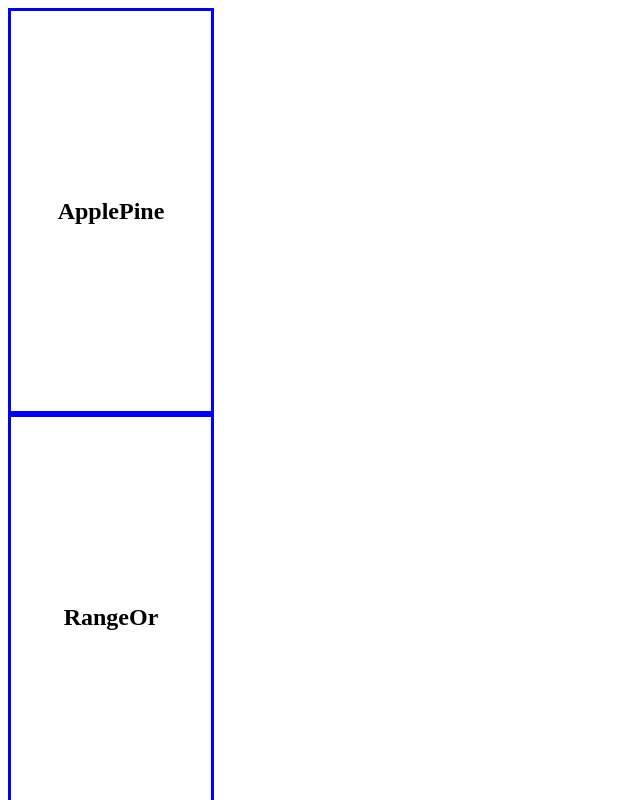
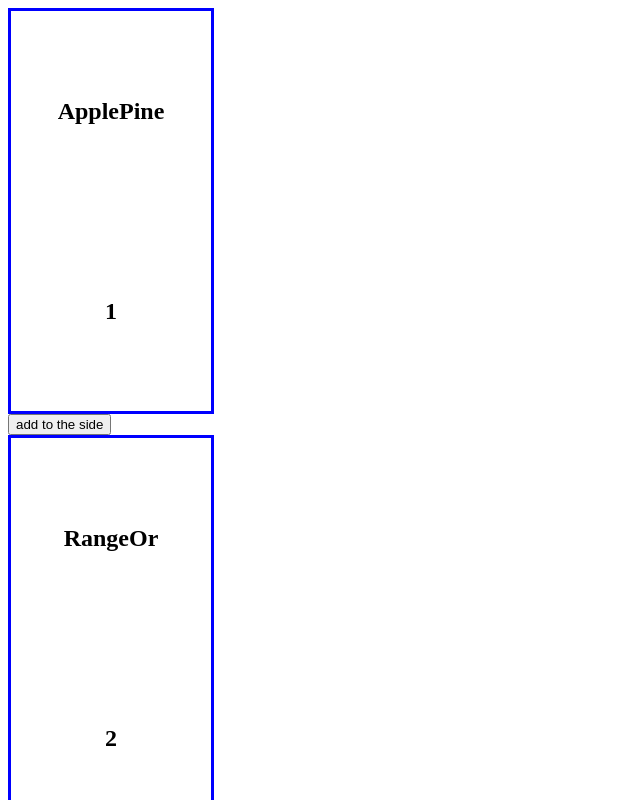
Before and after one commit to staten-island-tech/vue-reactivity-project-ierhe, a Vue app in the folder app/: page / in a window 1280 px wide. Shown: the top 800 px of the page, without its empty margins (0-640 px from the left). Built offline with nearby package versions, Linux system fonts and the light colour scheme.

Commit message:
Update TwoBox.vue

```diff
--- a/app/src/components/TwoBox.vue
+++ b/app/src/components/TwoBox.vue
@@ -1,7 +1,9 @@
 <template>
     <div>
         <h2>{{ guds.nameofguds }}</h2>
+        <h2>{{ guds.price }}</h2>
     </div>
+    <button @click="cartadding">add to the side</button>
 </template>
 
 <script setup>
@@ -11,6 +13,9 @@ defineProps({
         required: true
     }
 })
+function cartadding() {
+
+}
 </script>
 
 <style scoped>
```
